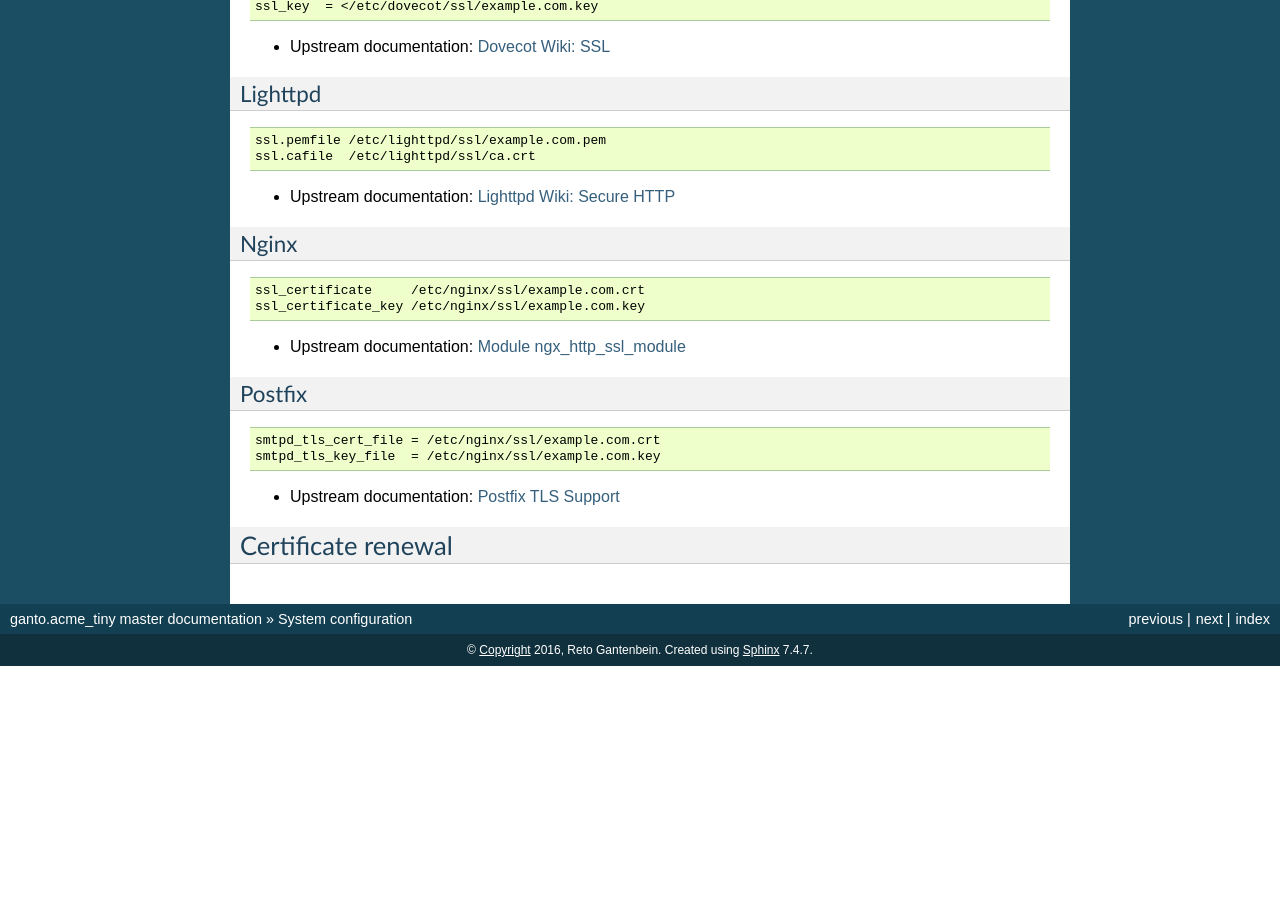
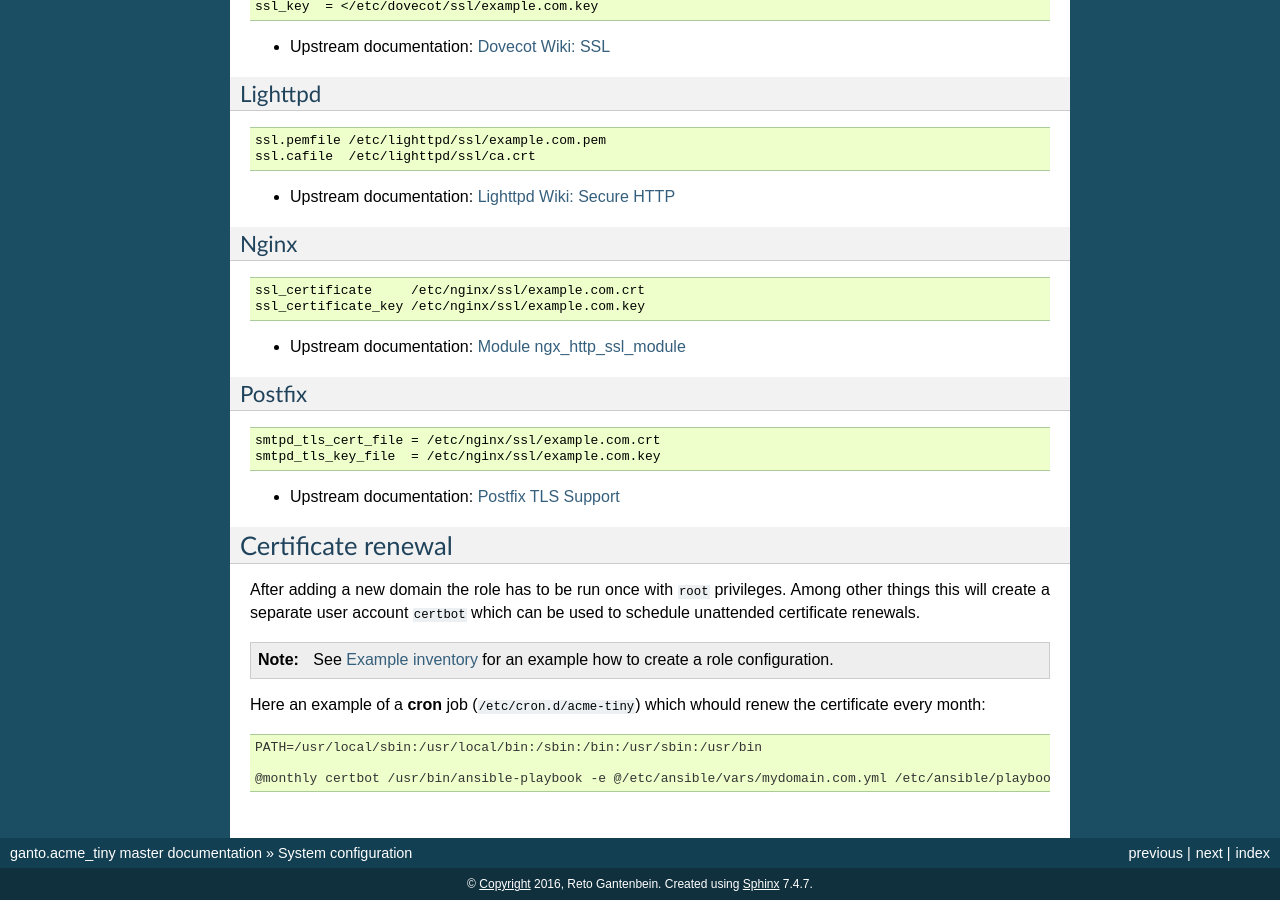
Before and after one commit to ganto/ansible-acme_tiny, a Sphinx documentation site: the page built from docs/system-configuration.rst, in a window 1280 px wide and 900 px high, scrolled down 1218 px. Built offline with Sphinx 7.4.7, drawn with Linux system fonts in a browser that asks for light colours; pages that are not in the unit, such as notebooks, are missing from menus; before the commit the page ends 1884 px from its top, so only the background shows below that.

Commit message:
Add documentation about certificate renewal

```diff
--- a/docs/system-configuration.rst
+++ b/docs/system-configuration.rst
@@ -134,6 +134,22 @@
 Certificate renewal
 -------------------
 
+After adding a new domain the role has to be run once with ``root``
+privileges. Among other things this will create a separate user account
+``certbot`` which can be used to schedule unattended certificate renewals.
+
+.. note:: See :ref:`acme_tiny_ref_example_inventory` for an example how to
+          create a role configuration.
+
+Here an example of a :program:`cron` job (:file:`/etc/cron.d/acme-tiny`)
+which whould renew the certificate every month:
+
+.. code-block:: console
+
+    PATH=/usr/local/sbin:/usr/local/bin:/sbin:/bin:/usr/sbin:/usr/bin
+
+    @monthly certbot /usr/bin/ansible-playbook -e @/etc/ansible/vars/mydomain.com.yml /etc/ansible/playbooks/acme_tiny.yml >/dev/null
+
 ..
  Local Variables:
  mode: rst
```
Also changed, not shown: docs/getting-started.rst (+12 -0 lines).
